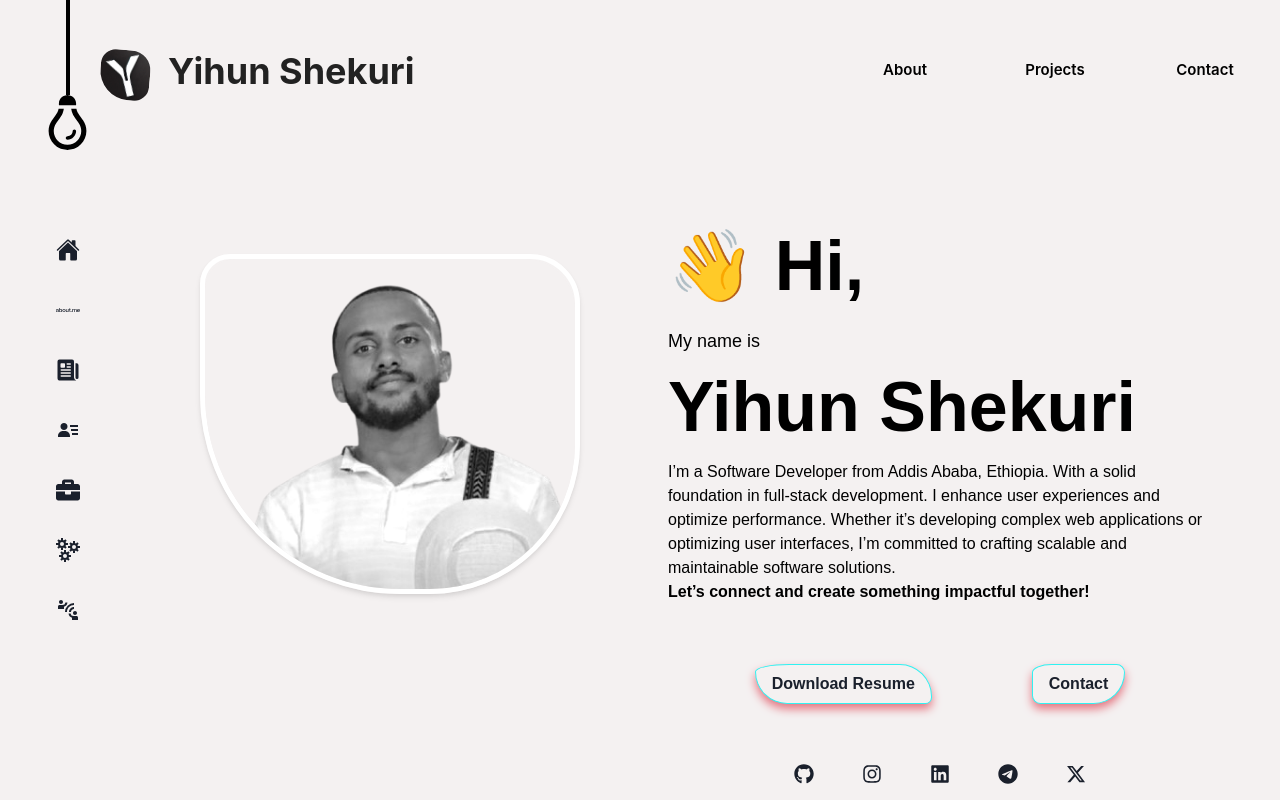
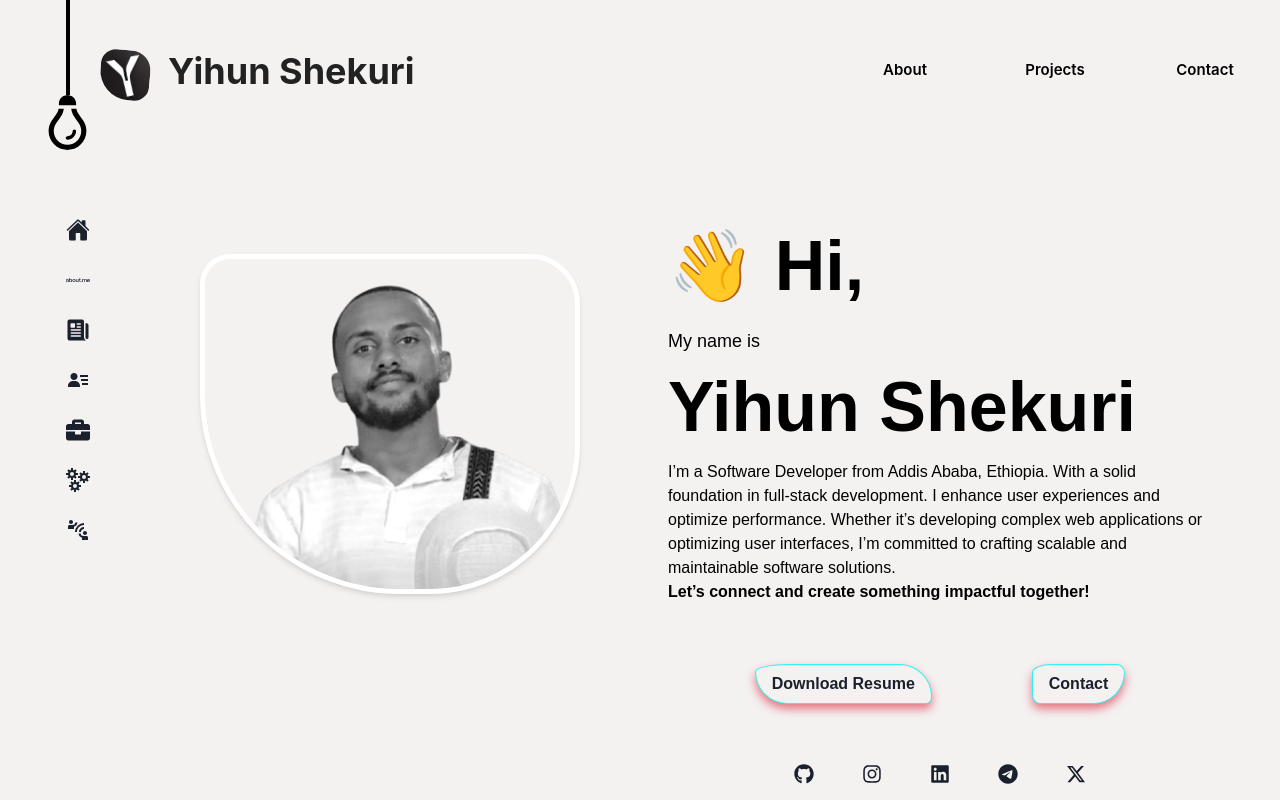
Before and after one commit to hailemichael121/Mine, a React (Vite) app: page / in a window 1280 px wide. Shown: the top 800 px of the page. Built offline with nearby package versions, Linux system fonts and the light colour scheme; a web font is replaced by a local one.

Commit message:
edited the side menu

```diff
--- a/src/components/shared/MenuItem.tsx
+++ b/src/components/shared/MenuItem.tsx
@@ -24,10 +24,11 @@ const MenuItem = ({
       fontSize={isActive ? "16px" : "24px"} // Subtle font size change
       onClick={() => onClick(sectionId)}
       color={isActive ? "#30F2F2" : "inherit"} // Use inherit for default color
+      ml={"10px"}
     >
       <HStack align={"center"} position="relative">
         {isActive && (
-          <Text position="absolute" left="-60px" fontSize="10px">
+          <Text position="absolute" left="-50px" fontSize="10px">
             {label}
           </Text>
         )}
--- a/src/components/shared/SideMenu.tsx
+++ b/src/components/shared/SideMenu.tsx
@@ -60,8 +60,8 @@ const SideMenu = () => {
         // Desktop View
         <VStack
           ml={"10px"}
-          gap={"20px"}
-          top={230}
+          gap={"10px"}
+          top={210}
           left={30}
           paddingBottom={"100px"}
           position="fixed"
```
